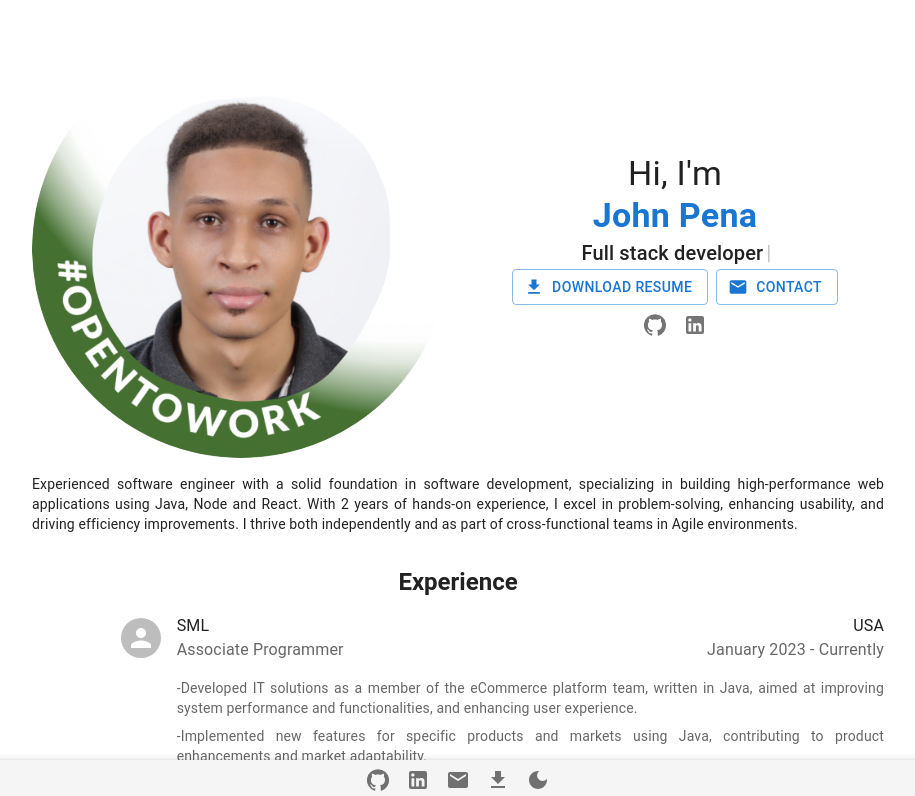
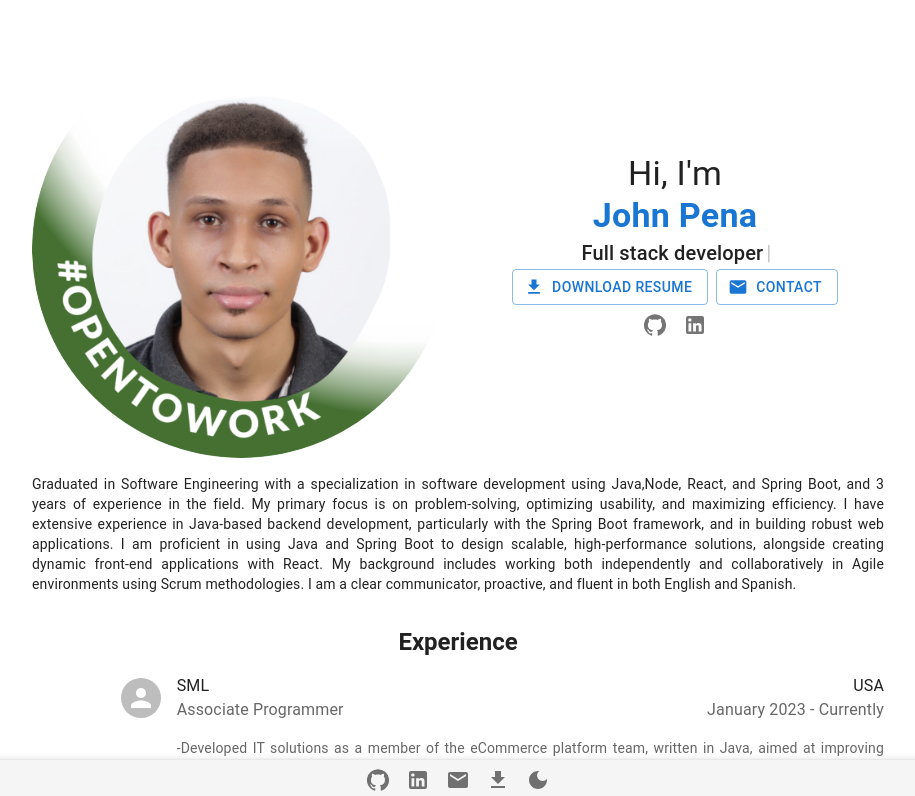
Before and after one commit to PR0C3S/portfolio-react, a React (Vite) app: page / in a window 1280 px wide. Shown: the top 796 px of the page, without its empty margins (182-1097 px from the left). Built offline with nearby package versions, Linux system fonts and the light colour scheme.

Commit message:
updated description about me

```diff
--- a/src/pages/AboutMe.jsx
+++ b/src/pages/AboutMe.jsx
@@ -24,8 +24,7 @@ const data = {
     "Bilingual (English & Spanish)",
   ],
 
-  description: `Experienced software engineer with a solid foundation in software development, specializing in building high-performance web applications using Java, Node and React. With 2 years of hands-on experience, I excel in problem-solving, enhancing usability, and driving efficiency improvements.
-I thrive both independently and as part of cross-functional teams in Agile environments.`,
+  description: `Graduated in Software Engineering with a specialization in software development using Java,Node, React, and Spring Boot, and 3 years of experience in the field. My primary focus is on problem-solving, optimizing usability, and maximizing efficiency. I have extensive experience in Java-based backend development, particularly with the Spring Boot framework, and in building robust web applications. I am proficient in using Java and Spring Boot to design scalable, high-performance solutions, alongside creating dynamic front-end applications with React. My background includes working both independently and collaboratively in Agile environments using Scrum methodologies. I am a clear communicator, proactive, and fluent in both English and Spanish.`,
 };
 export default function AboutMe() {
   const { name, email, position, description } = data;
```
